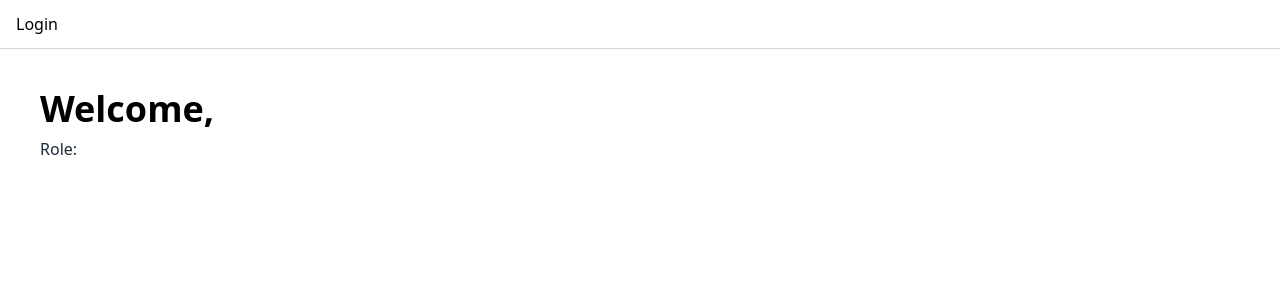
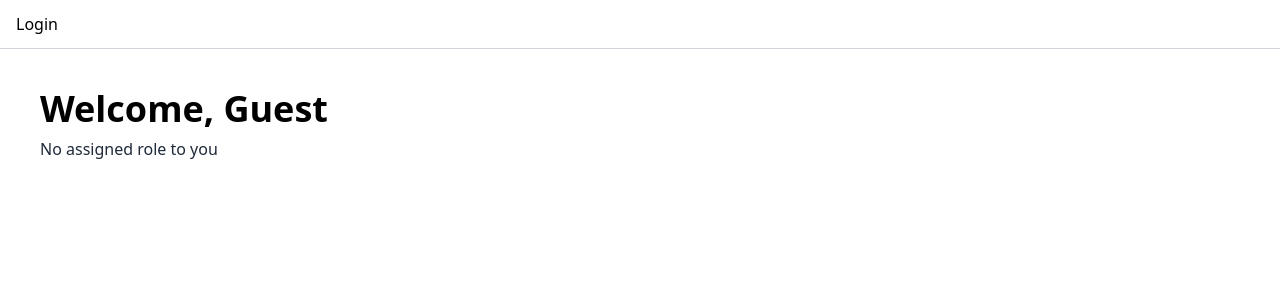
Before and after one commit to OfficialSage26/Role-Based-Auth, a React (Vite) app in the folder Role-Based-Auth/: page /dashboard in a window 1280 px wide. Shown: the top 300 px of the page. Built offline with nearby package versions, Linux system fonts and the light colour scheme.

Commit message:
fix(dashboard): Handle missing user data in view

```diff
--- a/Role-Based-Auth/src/routes/_protected/dashboard.tsx
+++ b/Role-Based-Auth/src/routes/_protected/dashboard.tsx
@@ -10,8 +10,17 @@ function RouteComponent() {
   console.log(user);
   return (
     <div className="p-10">
-      <h2 className="text-4xl font-bold mb-2">Welcome, {user?.username}</h2>
-      <p className="text-gray-800">Role: {user?.role}</p>
+      {user ? (
+        <>
+          <h2 className="text-4xl font-bold mb-2">Welcome, {user?.username}</h2>
+          <p className="text-gray-800">Role: {user?.role}</p>
+        </>
+      ) : (
+        <>
+          <h2 className="text-4xl font-bold mb-2">Welcome, Guest</h2>
+          <p className="text-gray-800">No assigned role to you</p>
+        </>
+      )}
     </div>
   );
 }
```
